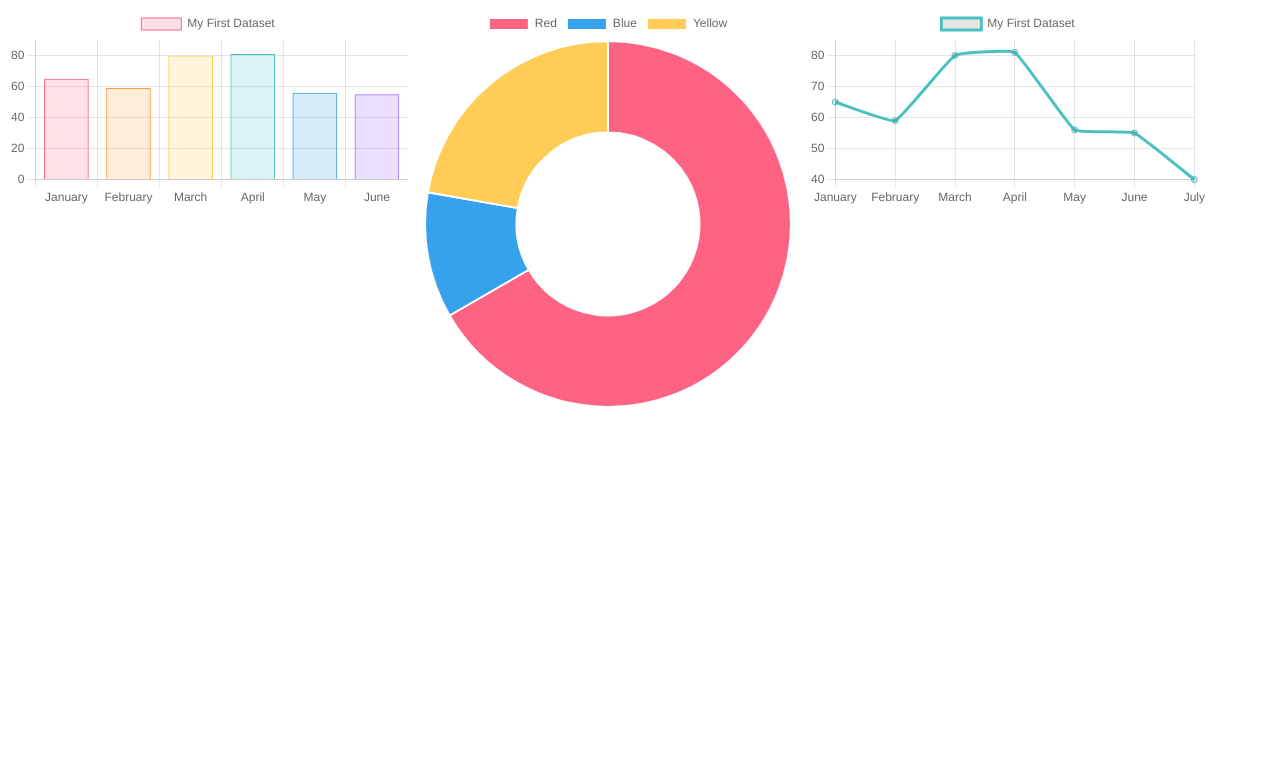
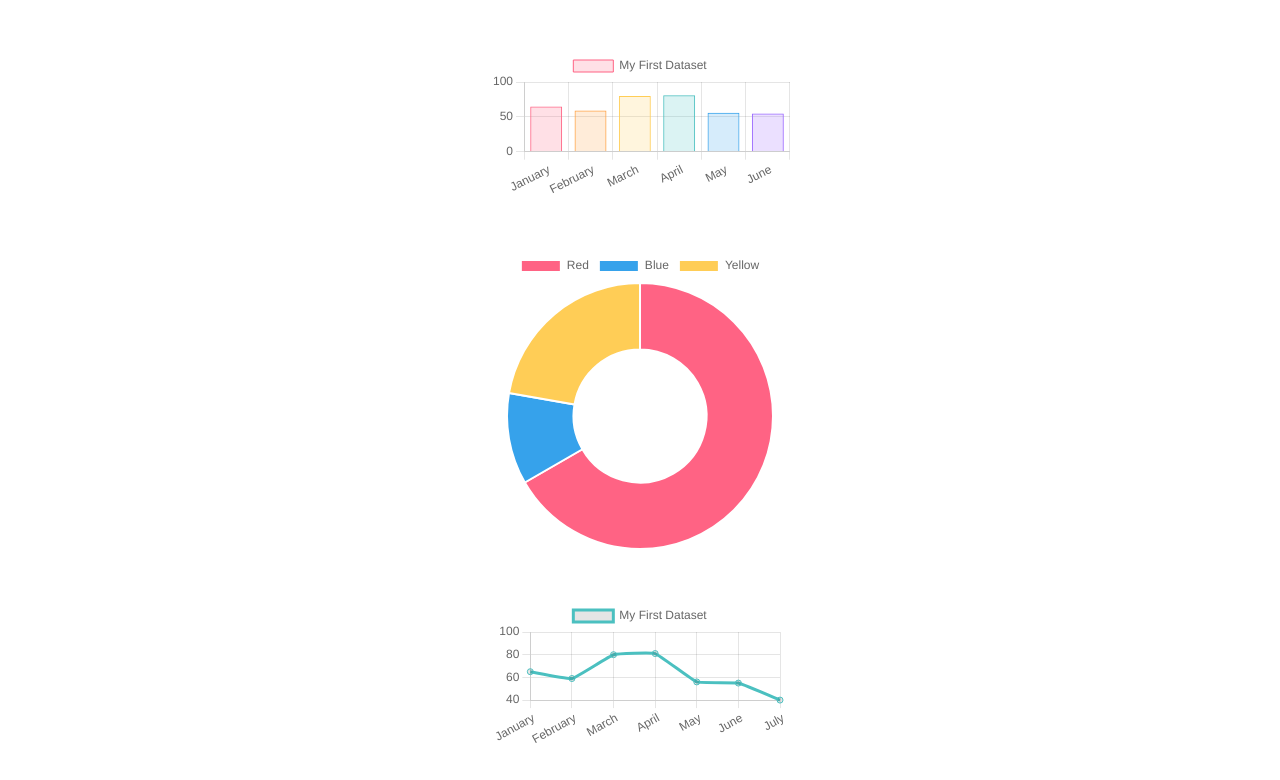
Before and after one commit to Thiago099/chart.js-basics, a Vue app: page / in a window 1280 px wide. Shown: the top 780 px of the page. Built offline with nearby package versions, Linux system fonts and the light colour scheme.

Commit message:
[feature] base

```diff
--- a/src/App.vue
+++ b/src/App.vue
@@ -18,9 +18,12 @@
 
 <style scoped>
 .chart-container {
-  position: relative;
-  height:400px;
-  width:400px;
-  display:inline-block
+  display: flex;
+  flex-direction: row;
+  justify-content: space-around;
+  align-items: center;
+  width: 100%;
+  margin-top: 50px;
+  margin-bottom: 50px;
 }
 </style>
```
